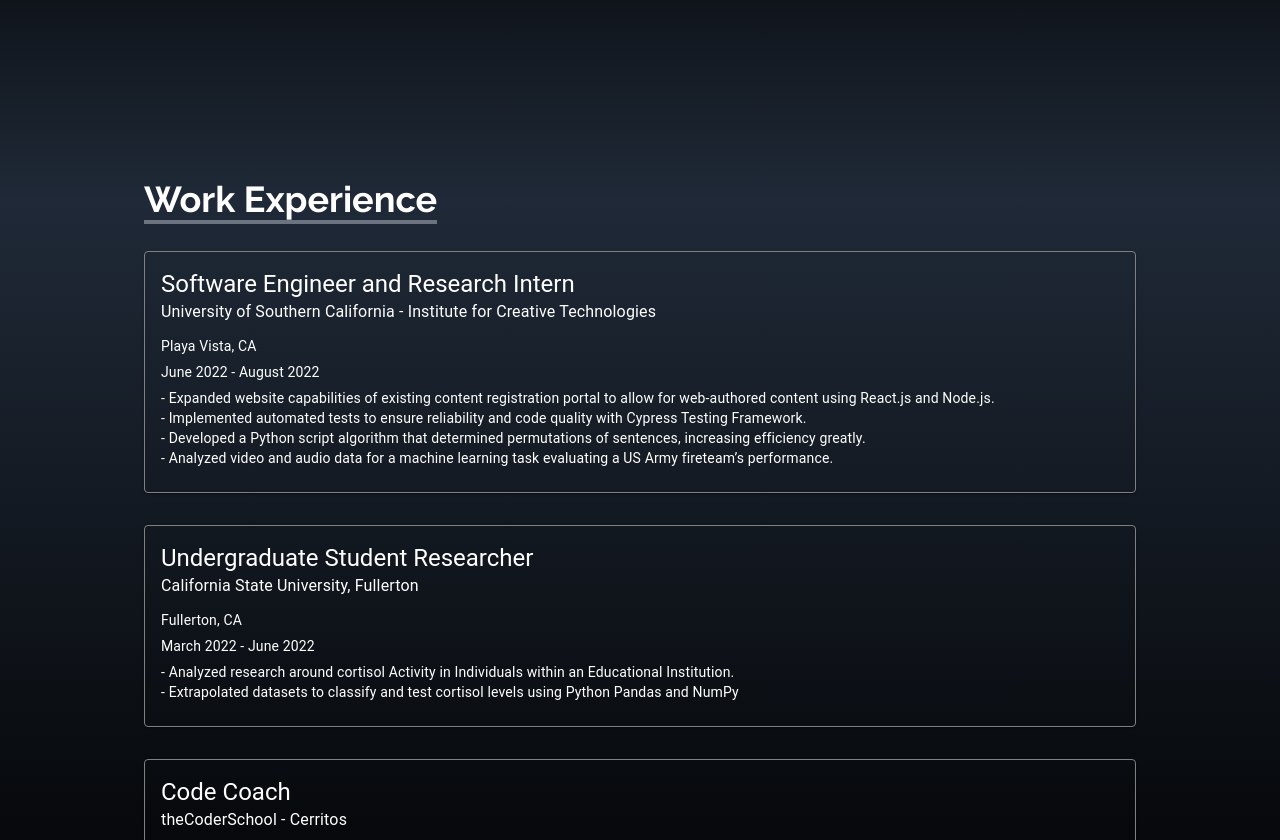
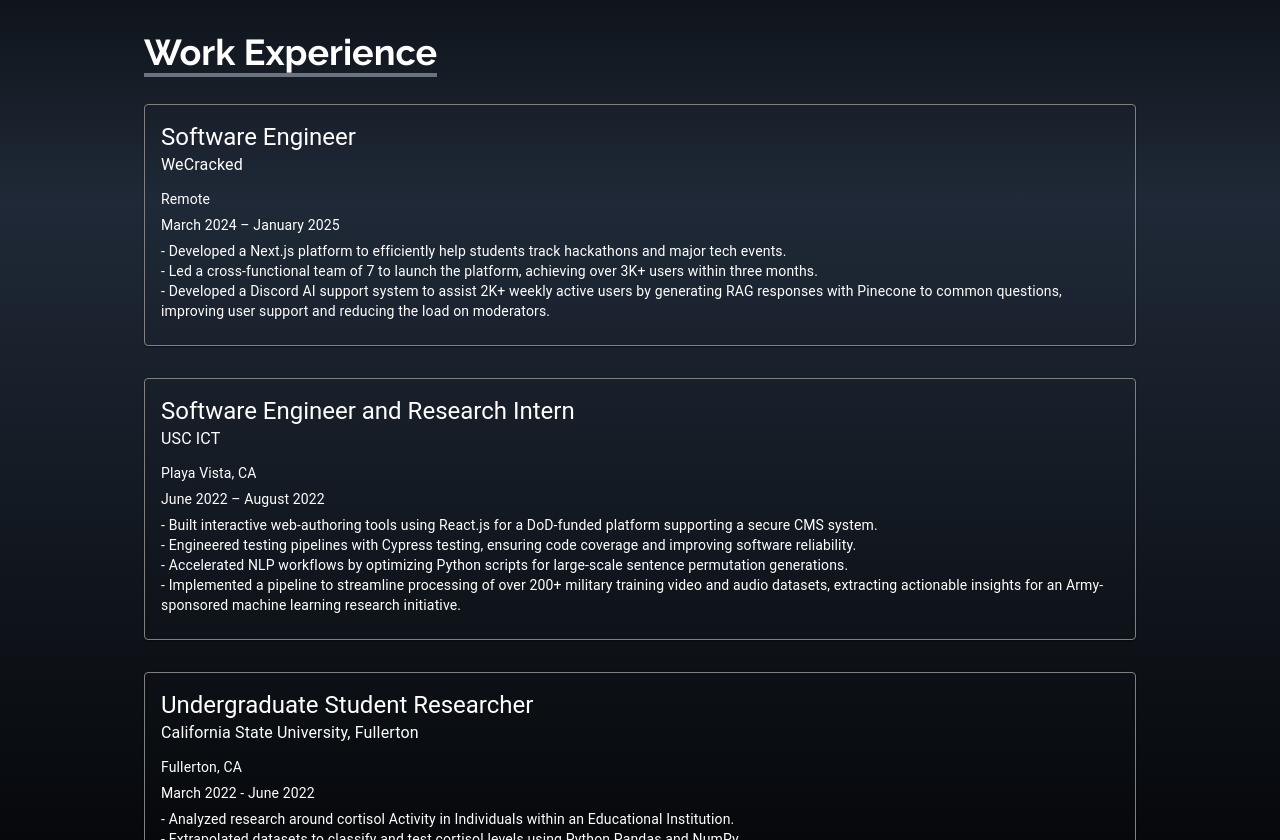
Before and after one commit to jllewis11/jllewis11.github.io, a React (Create React App) app: page / in a window 1280 px wide. Shown: the part 600-1440 px from the top of the page. Built offline with nearby package versions, Linux system fonts and the light colour scheme.

Commit message:
Enhance work experience section with detailed descriptions for Software Engineer role at WeCracked and updated responsibilities for USC ICT position, improving clarity and showcasing achievements.

```diff
--- a/src/components/Work.jsx
+++ b/src/components/Work.jsx
@@ -9,20 +9,31 @@
 const workexp = [
   {
     id: 1,
-    title: 'Software Engineer and Research Intern',
-    company:
-      'University of Southern California - Institute for Creative Technologies',
-    location: 'Playa Vista, CA',
-    date: 'June 2022 - August 2022',
+    title: 'Software Engineer',
+    company: 'WeCracked',
+    location: 'Remote',
+    date: 'March 2024 – January 2025',
     description: [
-      '- Expanded website capabilities of existing content registration portal to allow for web-authored content using React.js and Node.js.',
-      '- Implemented automated tests to ensure reliability and code quality with Cypress Testing Framework.',
-      '- Developed a Python script algorithm that determined permutations of sentences, increasing efficiency greatly.',
-      '- Analyzed video and audio data for a machine learning task evaluating a US Army fireteam’s performance.'
+      '- Developed a Next.js platform to efficiently help students track hackathons and major tech events.',
+      '- Led a cross-functional team of 7 to launch the platform, achieving over 3K+ users within three months.',
+      '- Developed a Discord AI support system to assist 2K+ weekly active users by generating RAG responses with Pinecone to common questions, improving user support and reducing the load on moderators.'
     ]
   },
   {
     id: 2,
+    title: 'Software Engineer and Research Intern',
+    company: 'USC ICT',
+    location: 'Playa Vista, CA',
+    date: 'June 2022 – August 2022',
+    description: [
+      '- Built interactive web-authoring tools using React.js for a DoD-funded platform supporting a secure CMS system.',
+      '- Engineered testing pipelines with Cypress testing, ensuring code coverage and improving software reliability.',
+      '- Accelerated NLP workflows by optimizing Python scripts for large-scale sentence permutation generations.',
+      '- Implemented a pipeline to streamline processing of over 200+ military training video and audio datasets, extracting actionable insights for an Army-sponsored machine learning research initiative.'
+    ]
+  },
+  {
+    id: 3,
     title: 'Undergraduate Student Researcher',
     company: 'California State University, Fullerton',
     location: 'Fullerton, CA',
@@ -33,7 +44,7 @@
     ]
   },
   {
-    id: 3,
+    id: 4,
     title: 'Code Coach',
     company: 'theCoderSchool - Cerritos',
     location: 'Cerritos, CA',
```
